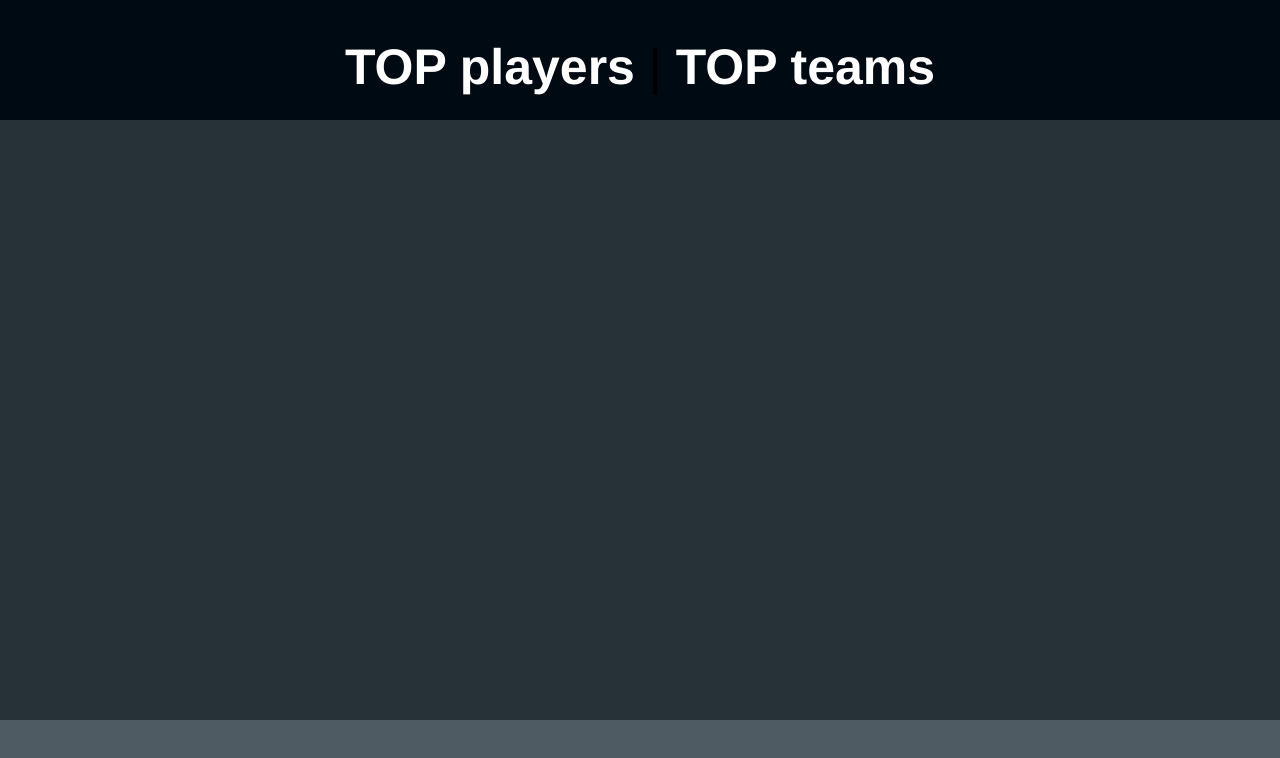
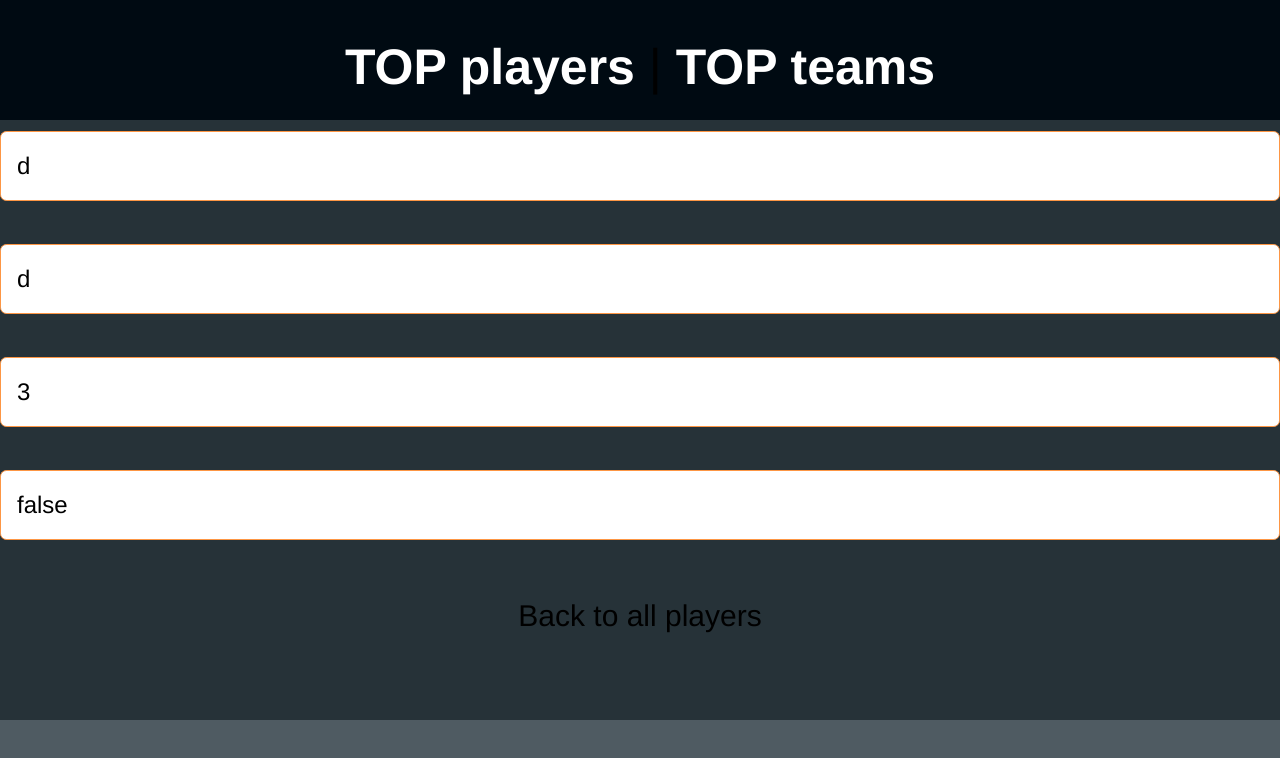
Before and after one commit to Monikaa1909/project3-js, a Vue app: page /editplayer/1 in a window 1280 px wide. Shown: the top 758 px of the page. Built offline with nearby package versions, Linux system fonts and the light colour scheme; data requests are answered from the project's data file.

Commit message:
Add editPlayer with button for each player in table

```diff
--- a/db.json
+++ b/db.json
@@ -2,52 +2,24 @@
   "players": [
     {
       "id": 0,
-      "firstName": "Robert",
+      "firstName": "Robercikl",
       "lastName": "Lewandowski",
       "age": 33,
-      "retired": true
+      "retired": false
     },
     {
       "id": 1,
-      "firstName": "Leo",
-      "lastName": "Messi",
-      "age": 33,
-      "retired": true
+      "firstName": "d",
+      "lastName": "d",
+      "age": "3",
+      "retired": false
     },
     {
       "id": 2,
       "firstName": "Cristiano",
       "lastName": "Ronaldo",
       "age": 33,
-      "retired": true
-    },
-    {
-      "firstName": "Zinedine",
-      "lastName": "Zidane",
-      "id": 3,
-      "age": 33,
-      "retired": true
-    },
-    {
-      "firstName": "Asd",
-      "lastName": "asd",
-      "age": null,
-      "retired": true,
-      "id": 4
-    },
-    {
-      "firstName": "aa",
-      "lastName": "s",
-      "age": "12",
-      "retired": true,
-      "id": 5
-    },
-    {
-      "firstName": "e",
-      "lastName": "e",
-      "age": "32",
-      "retired": true,
-      "id": 6
+      "retired": false
     }
   ],
   "clubs": [
--- a/src/assets/tailwind.css
+++ b/src/assets/tailwind.css
@@ -82,6 +82,11 @@ td {
     color: black;
 }
 
+.btn {
+    font-size: 20px;
+    color: black;
+}
+
 button {
     font-size: 30px;
     /*background-color: aqua;*/
--- a/src/components/PlayersList.vue
+++ b/src/components/PlayersList.vue
@@ -19,6 +19,9 @@
           <td>{{player.lastName}}</td>
           <td>Tu będzie kraj pochodzenia</td>
           <td>{{player.age}}</td>
+          <td>
+            <button class="btn btn-edit" @click="toggleToEdit($router, player.id)">Edit</button>
+          </td>
         </tr>
       </tbody>
     </table>
@@ -28,9 +31,11 @@
 <script>
 import axios from "axios";
 const baseURL = "http://localhost:3001/players";
+import EditPlayer from "@/views/EditPlayer";
 
 export default {
   name: "PlayerList",
+  mixins: [EditPlayer],
   data() {
     return {
       players: [],
@@ -44,14 +49,18 @@ export default {
   async created() {
     try {
       const res = await axios.get(baseURL);
-
       this.players = res.data;
     } catch (e) {
       console.error(e);
     }
   },
 
+
+
   methods: {
+    toggleToEdit(router, id) {
+      router.push({ path: `/editplayer/${id}` });
+    },
     async retiredPlayer(id) {
       try {
         await axios.patch(`${baseURL}/${id}`, {
@@ -84,5 +93,4 @@ input {
   font-size: 1.5rem;
 }
 
-
 </style>
--- a/src/router/index.js
+++ b/src/router/index.js
@@ -22,6 +22,14 @@ const routes = [
     // this generates a separate chunk (about.[hash].js) for this route
     // which is lazy-loaded when the route is visited.
     component: () => import(/* webpackChunkName: "about" */ '../views/AddPlayer')
+  },
+  {
+    path: '/editplayer/:id',
+    name: 'EditPlayer',
+    // route level code-splitting
+    // this generates a separate chunk (about.[hash].js) for this route
+    // which is lazy-loaded when the route is visited.
+    component: () => import(/* webpackChunkName: "about" */ '../views/EditPlayer')
   }
 ]
 
--- a/src/views/AddPlayer.vue
+++ b/src/views/AddPlayer.vue
@@ -19,7 +19,6 @@
           aria-label="Age"
           placeholder="Age"
       />
-
       <input
           type="text" required
           v-model="retired"
@@ -30,9 +29,6 @@
         <button class="submit" >Back to all players</button>
       </div>
     </form>
-
-    <!--    TODO: trzeba zrobić tak żeby to przycisk zatwierdzał dane i jednocześnie cofał na główną z zawodnikami, nie enter-->
-
   </div>
 </template>
 
@@ -42,7 +38,7 @@ import axios from "axios";
 const baseURL = "http://localhost:3001/players";
 
 export default {
-  name: "PlayerList",
+  name: "AddPlayer",
   data() {
     return {
       players: [],
@@ -67,7 +63,6 @@ export default {
       if (this.firstName.length > 0 && !isNaN(this.age) && this.lastName.length > 0) {
         try {
           const res = await axios.post(baseURL, { firstName: this.firstName, lastName: this.lastName, age: this.age, retired: this.retired === null ? this.retired = false : this.retired === "true"});
-
           this.players = [...this.players, res.data];
 
           this.firstName = "";
--- /dev/null
+++ b/src/views/EditPlayer.vue
@@ -0,0 +1,160 @@
+<template>
+  <div>
+    <form @submit.prevent="editPlayer($router)">
+      <input
+          type="text" required
+          v-model="firstName"
+          aria-label="First name"
+          placeholder="First name"
+      />
+      <input
+          type="text" required
+          v-model="lastName"
+          aria-label="Second name"
+          placeholder="Second name"
+      />
+      <input
+          type="text" required
+          v-model="age"
+          aria-label="Age"
+          placeholder="Age"
+      />
+      <input
+          type="text" required
+          v-model="retired"
+          aria-label="Retired"
+          placeholder="Retired"
+      />
+      <div>
+        <button class="submit" >Back to all players</button>
+      </div>
+    </form>
+  </div>
+</template>
+
+<script>
+import axios from "axios";
+import PlayersList from "@/components/PlayersList";
+const baseURL = "http://localhost:3001/players";
+
+export default {
+  name: "EditPlayer",
+
+  data() {
+    return {
+      players: [],
+      id: null,
+      firstName: "",
+      lastName: "",
+      age: null,
+      retired: null
+    };
+  },
+  components: {
+    // eslint-disable-next-line vue/no-unused-components
+    'playerLists': PlayersList,
+  },
+  async created() {
+    try {
+
+      console.log('Params: ', this.$route.params.id);
+      const res = await axios.get(baseURL + "/" + this.$route.params.id)
+
+      this.id = res.data.id
+      this.firstName = res.data.firstName
+      this.lastName = res.data.lastName
+      this.age = res.data.age
+      this.retired = res.data.retired
+      // const res = await axios.get(baseURL);
+      // this.players = res.data;
+      // console.log()
+      // this.id = 3
+      // this.firstName = "yolo"
+      // this.lastName = "XD"
+      // this.age = 32
+      // this.retired = false
+    } catch (e) {
+      console.error(e);
+    }
+  },
+
+  methods: {
+     async showPlayer(id) {
+      this.edit = true
+
+      //  await axios.get(baseURL + "/" + id, function (data) {
+      //   this.id = data.id
+      //   this.firstName = data.firstName
+      //   this.lastName = data.lastName
+      //   this.age = data.age
+      //   this.retired = data.retired
+      // })
+       console.log(id)
+       console.log("udało się podmienić")
+       console.log("to id" + this.id)
+       console.log(this.firstName)
+    },
+
+    async editPlayer(router) {
+      console.log(this.age)
+      console.log(this.lastName)
+      console.log(this.firstName)
+      if (this.firstName.length > 0 && !isNaN(this.age) && this.lastName.length > 0) {
+        try {
+          const [res] = await Promise.all([axios.patch(baseURL + "/" + this.id, {
+            id: this.id,
+            firstName: this.firstName,
+            lastName: this.lastName,
+            age: this.age,
+            retired: this.retired === null ? this.retired = false : this.retired === "true"
+          })]);
+
+          // this.players = [...this.players, res.data]
+          this.players[this.id] = res.data
+
+          this.firstName = "";
+          this.lastName = ""
+          this.age = null
+          this.retired = null
+        } catch (e) {
+          console.error(e);
+        }
+
+        router.push('/')
+      }
+    }
+  }
+}
+</script>
+
+<style scoped>
+h1 {
+text-decoration: underline;
+}
+
+li {
+  color: white;
+}
+
+input {
+  width: 100%;
+  padding: 1rem;
+  border-radius: 0.4rem;
+  border: 1px solid #fd9644;
+  margin-bottom: 2rem;
+  font-size: 1.5rem;
+}
+
+.retired {
+  text-decoration: line-through;
+}
+
+tr {
+  font-size: 2rem;
+}
+
+td {
+  padding: 0 4rem;
+  font-size: 1rem;
+}
+</style>
--- a/src/views/TopPlayers.vue
+++ b/src/views/TopPlayers.vue
@@ -13,7 +13,7 @@
     <div class="h-2/8 flex flex-row">
       <div class="w-1/5"></div>
       <button class="w-1/5" @click="$router.push('addplayer')">Dodaj zawodnika</button>
-      <button class="w-1/5">Edytuj zawodnika</button>
+<!--      <button class="w-1/5" @click="$router.push('editplayer')">Edytuj zawodnika</button>-->
       <button class="w-1/5">Usuń zawodnika</button>
 
       <div class="w-1/5"></div>
```
